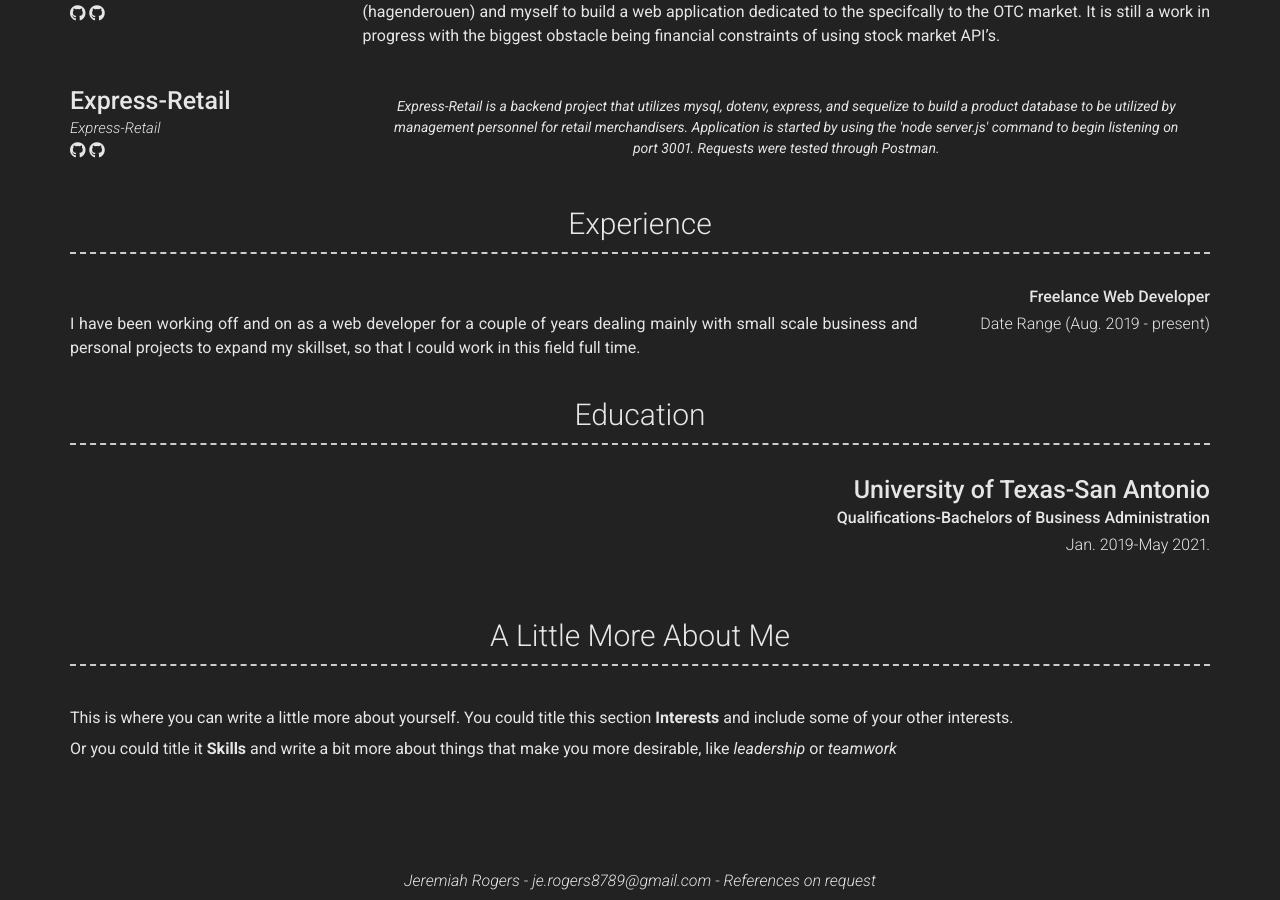
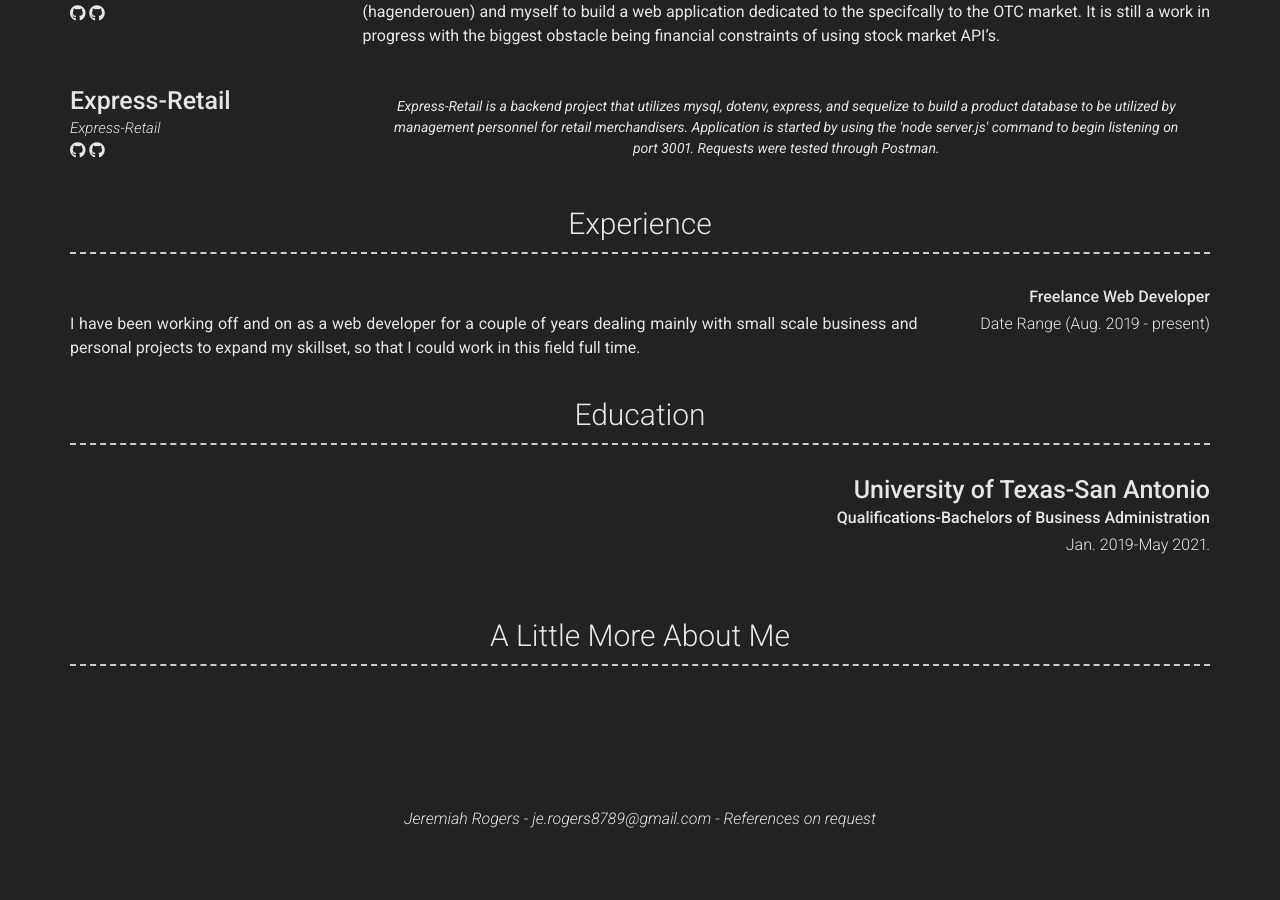
Before and after one commit to jerogers8789/Personal_Portfolio, a Jekyll site: the page built from index.md, in a window 1280 px wide and 900 px high, scrolled down 736 px. Built offline with Jekyll 4.4.1, drawn with Linux system fonts in a browser that asks for light colours; nearby versions of some CDN libraries; after the commit the page ends 1574 px from its top, so only the background shows below that.

```diff
--- a/_config.yml
+++ b/_config.yml
@@ -120,9 +120,7 @@
   - title: A Little More About Me
     layout: text
     content: | # this will include new lines to allow paragraphs
-      This is where you can write a little more about yourself. You could title this section **Interests** and include some of your other interests.
 
-      Or you could title it **Skills** and write a bit more about things that make you more desirable, like *leadership* or *teamwork*
 
 # Footer
 footer_show_references: true
```
Also changed, not shown: 2 other files.
